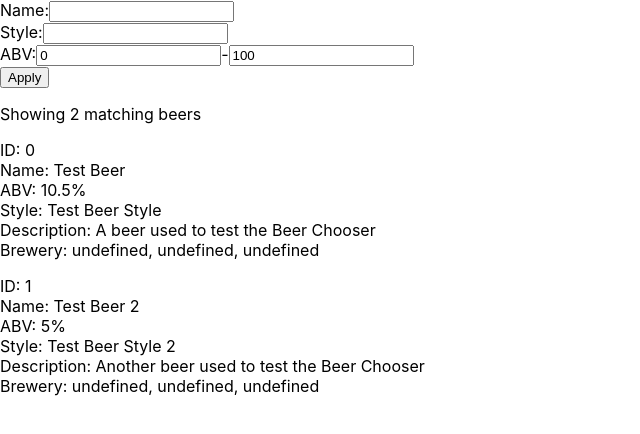
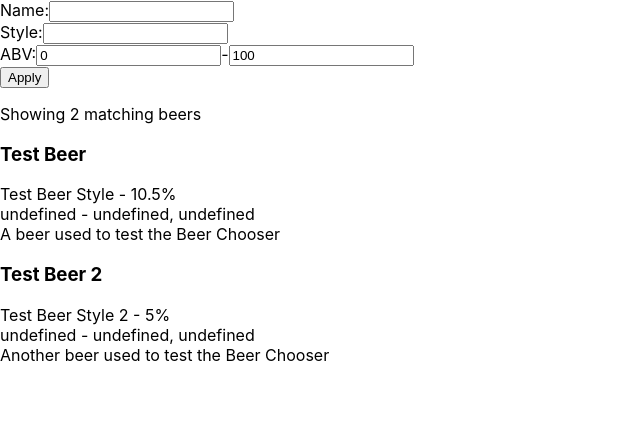
Before and after one commit to maria-garavaglia/beer-chooser-exercise, a React (Create React App) app in the folder frontend/: page / in a window 1280 px wide. Shown: the top 434 px of the page, without its empty margins (0-640 px from the left). Built offline with nearby package versions, Linux system fonts and the light colour scheme.

Commit message:
Minor beer list formatting improvements

```diff
--- a/frontend/src/App.js
+++ b/frontend/src/App.js
@@ -114,24 +114,18 @@ function BeerListView({beerList})
 {
     const beerViews = beerList.map(beer =>
         <div key={beer.id}>
-            <p>
-                ID: {beer.id}
+                <h3>{beer.name}</h3>
+                <p>{beer.style} - {beer.abv}%
                 <br />
-                Name: {beer.name}
-                <br />
-                ABV: {beer.abv}%
-                <br />
-                Style: {beer.style}
-                <br />
-                Description: {beer.description}
-                <br />
-                Brewery: {
+                {
                     beer.brewery
-                        ? beer.brewery.name + ", "
+                        ? beer.brewery.name + " - "
                             + beer.brewery.city + ", "
                             + beer.brewery.state
                         : "Unknown"
-                    }
+                }
+                <br />
+                {beer.description}
             </p>
         </div>
     );
```
Also changed, not shown: 1 other file (tests, documents, lock files or other folders).
